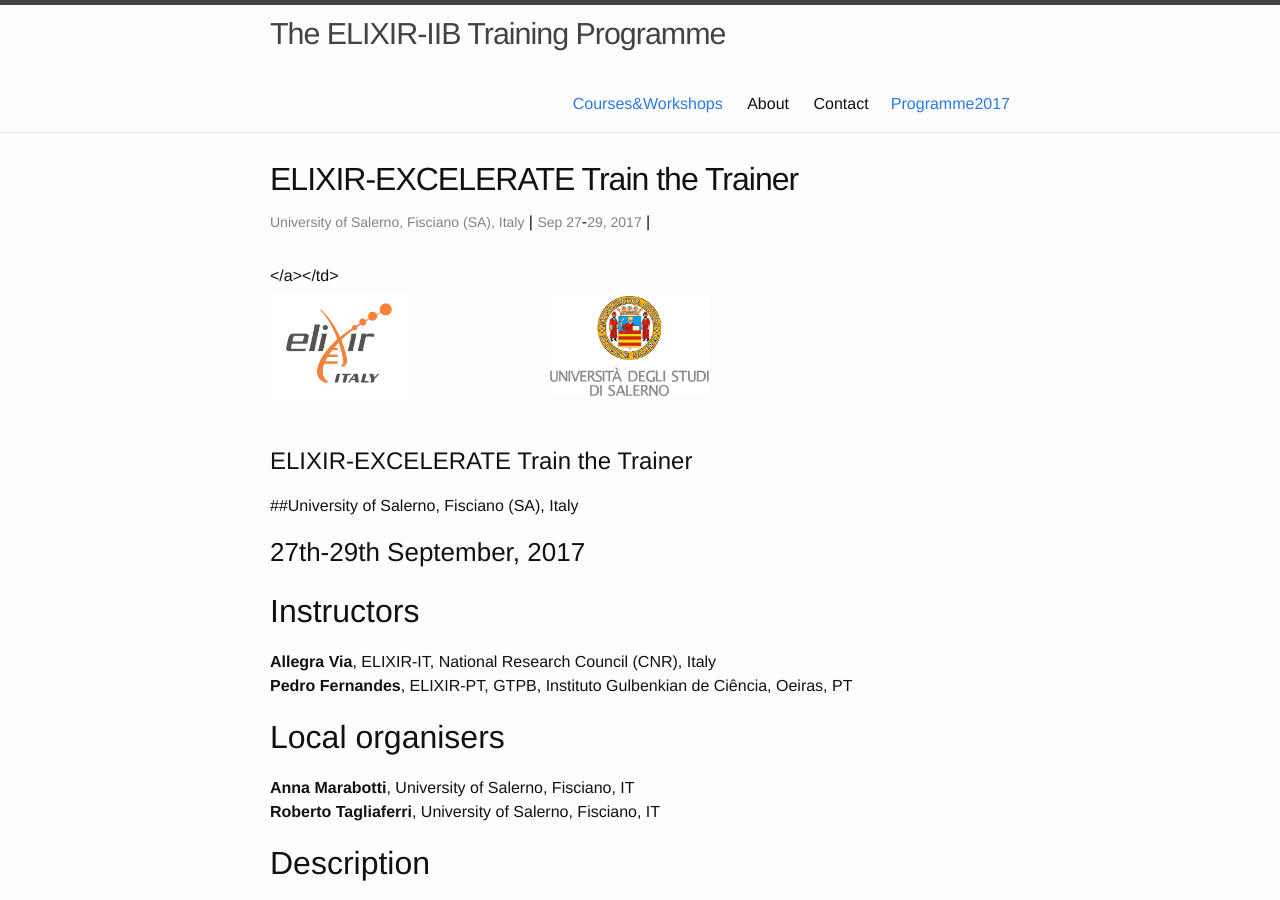
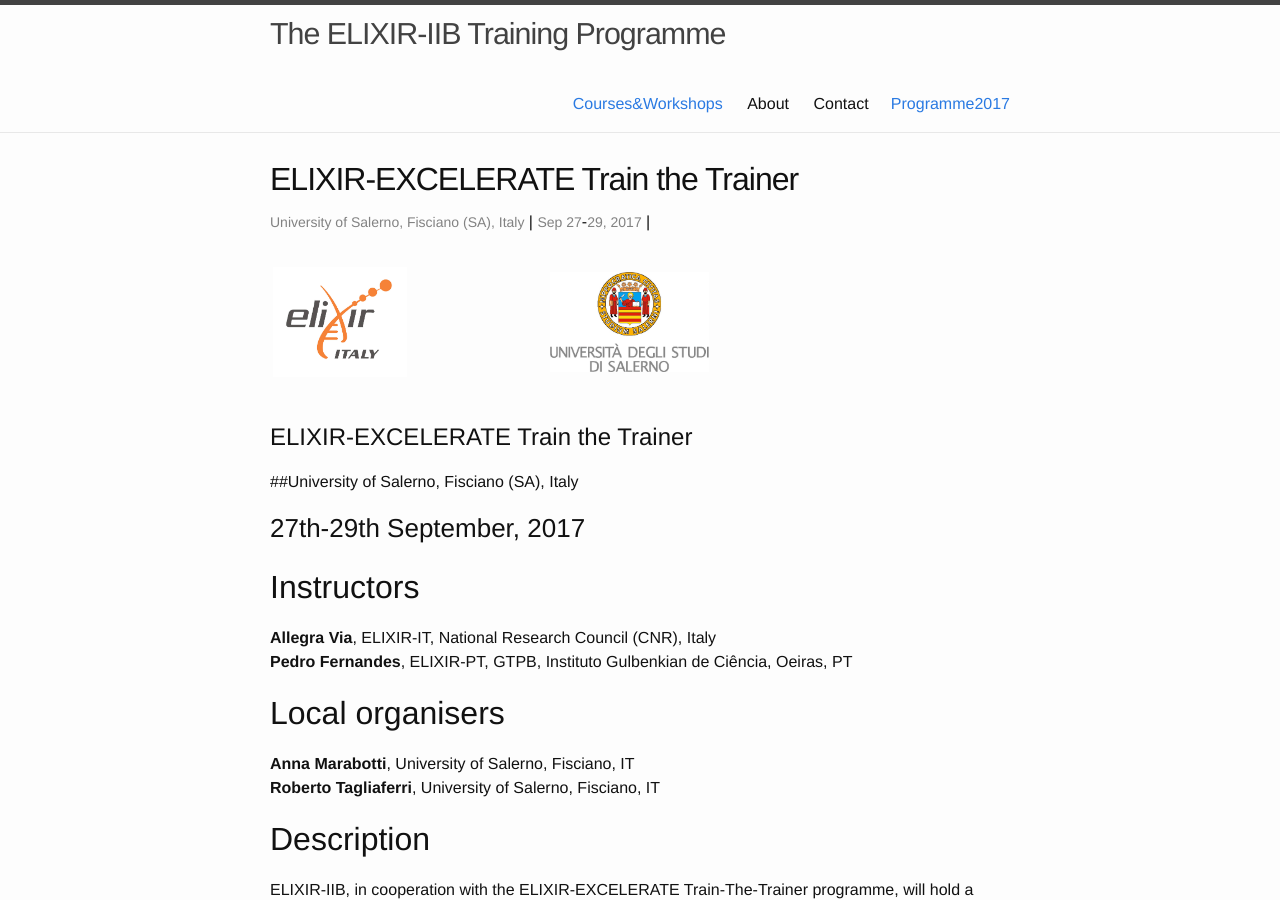
Before and after one commit to ELIXIR-IIB-training/website, a Jekyll site: the page built from _posts/2017-09-27-train-the-trainer-salerno.md, in a window 1280 px wide and 900 px high. Built offline with Jekyll 4.4.1, drawn with Linux system fonts in a browser that asks for light colours.

Commit message:
Update 2017-09-27-train-the-trainer-salerno.md

```diff
--- a/_posts/2017-09-27-train-the-trainer-salerno.md
+++ b/_posts/2017-09-27-train-the-trainer-salerno.md
@@ -14,7 +14,6 @@ description: ELIXIR-IIB, in cooperation with the ELIXIR-EXCELERATE Train-The-Tra
     <td><a href="http://elixir-italy.org"><img src="../../../img/logo_elixir_italy.jpg" height="110"></a></td>
     <td></td>
     <td><a href="http://web.unisa.it/ateneo"><img src="../../../img/Logo_unisalerno.png" height="100"></a></td>
-    </a></td>
   </tr>
 </table>
 
```
